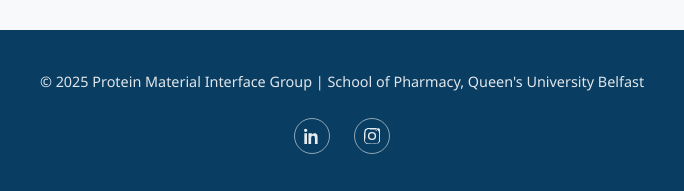
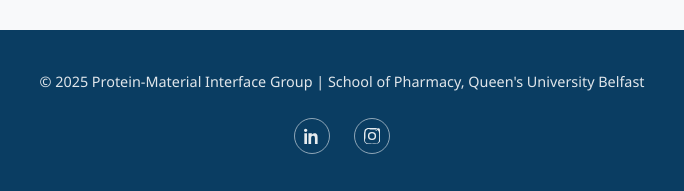
Before and after one commit to scarmali/trypenviron-tool, a plain HTML site: page index.html in a window 1280 px wide. Shown: the part 715-906 px from the top of the page, 298-982 px from the left. Drawn offline with Linux system fonts and the light colour scheme.

Commit message:
Update index.html

```diff
--- a/index.html
+++ b/index.html
@@ -599,7 +599,7 @@
     </main>
 
     <footer class="site-footer">
-        <p>© 2025 Protein Material Interface Group | School of Pharmacy, Queen's University Belfast</p>
+        <p>© 2025 Protein-Material Interface Group | School of Pharmacy, Queen's University Belfast</p>
         <div class="social-icons">
             <a href="https://www.linkedin.com" target="_blank" aria-label="LinkedIn">
                 <svg xmlns="http://www.w3.org/2000/svg" fill="currentColor" viewBox="0 0 24 24">
```
